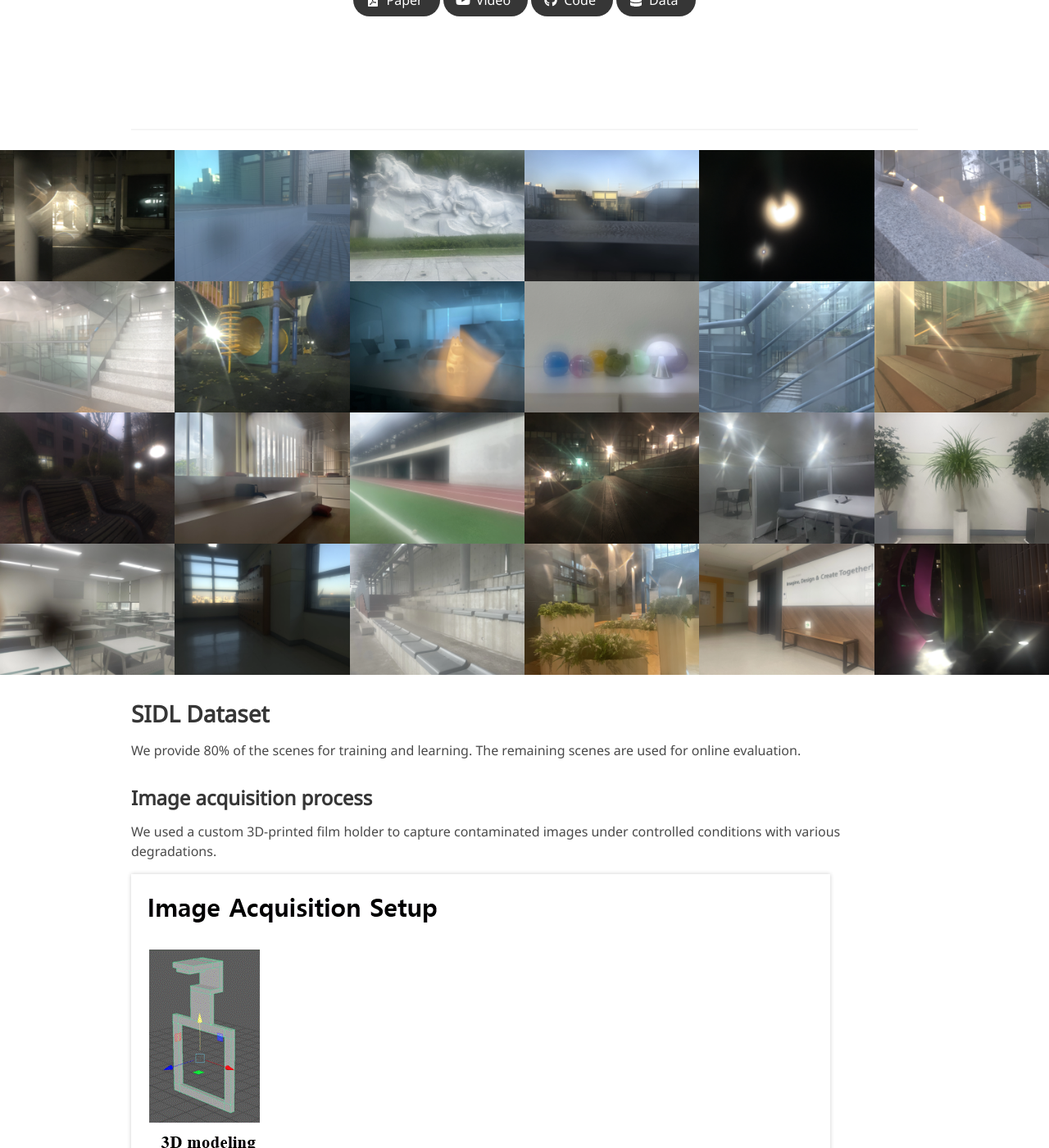
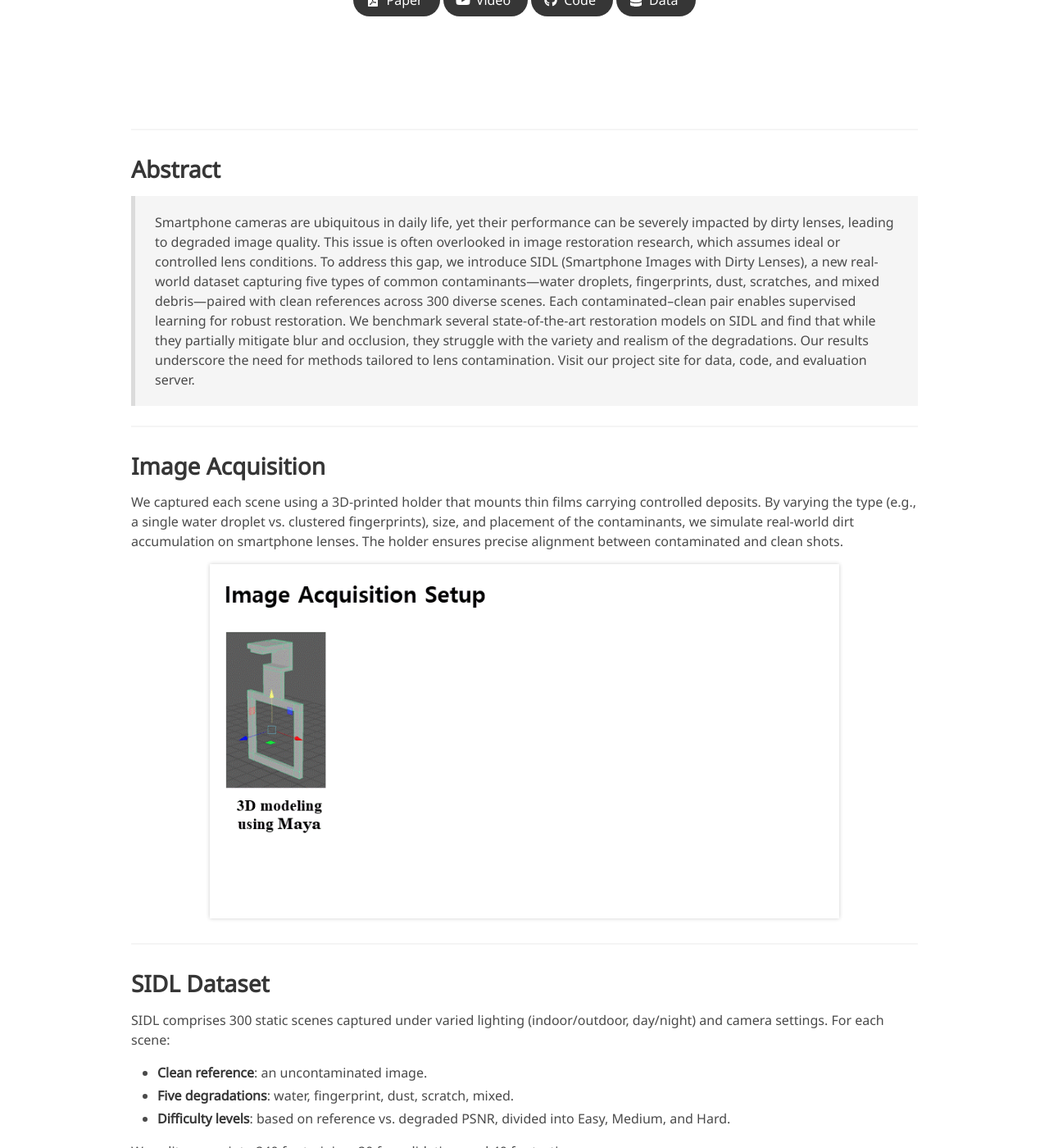
Before and after one commit to sidl-benchmark/sidl-benchmark.github.io, a Jekyll site: the page built from index.md, in a window 1280 px wide and 1400 px high, scrolled down 313 px. Shown: the whole window at 82% size. Built offline with Jekyll 4.4.1, drawn with Linux system fonts in a browser that asks for light colours; some web fonts are replaced; some of the changed text lies outside the part shown.

Commit message:
Update index.md

````diff
--- a/index.md
+++ b/index.md
@@ -39,77 +37,95 @@ data: "https://github.com/your-repo/dataset"
 
 <hr>
 
-<div class="gallery-wrapper">
-  <img src="images/Web_01_W.webp" alt="Example 001">
-  <img src="images/Web_02_D.webp" alt="Example 002">
-  <img src="images/Web_03_F.webp" alt="Example 003">
-  <img src="images/Web_04_W.webp" alt="Example 004">
-  <img src="images/Web_05_F.webp" alt="Example 005">
-  <img src="images/Web_06_W.webp" alt="Example 006">
+## Abstract
 
-  <img src="images/Web_07_W.webp" alt="Example 007">
-  <img src="images/Web_08_S.webp" alt="Example 008">
-  <img src="images/Web_09_W.webp" alt="Example 009">
-  <img src="images/Web_10_W.webp" alt="Example 010">
-  <img src="images/Web_11_W.webp" alt="Example 011">
-  <img src="images/Web_12_S.webp" alt="Example 012">
+> Smartphone cameras are ubiquitous in daily life, yet their performance can be severely impacted by dirty lenses, leading to degraded image quality. This issue is often overlooked in image restoration research, which assumes ideal or controlled lens conditions. To address this gap, we introduce SIDL (Smartphone Images with Dirty Lenses), a new real-world dataset capturing five types of common contaminants—water droplets, fingerprints, dust, scratches, and mixed debris—paired with clean references across 300 diverse scenes. Each contaminated–clean pair enables supervised learning for robust restoration. We benchmark several state-of-the-art restoration models on SIDL and find that while they partially mitigate blur and occlusion, they struggle with the variety and realism of the degradations. Our results underscore the need for methods tailored to lens contamination. Visit our project site for data, code, and evaluation server.
 
-  <img src="images/Web_13_F.webp" alt="Example 013">
-  <img src="images/Web_14_W.webp" alt="Example 014">
-  <img src="images/Web_15_F.webp" alt="Example 015">
-  <img src="images/Web_16_S.webp" alt="Example 016">
-  <img src="images/Web_17_S.webp" alt="Example 017">
-  <img src="images/Web_18_F.webp" alt="Example 018">
+---
 
-  <img src="images/Web_19_D.webp" alt="Example 019">
-  <img src="images/Web_20_F.webp" alt="Example 020">
-  <img src="images/Web_21_D.webp" alt="Example 021">
-  <img src="images/Web_22_W.webp" alt="Example 022">
-  <img src="images/Web_23_F.webp" alt="Example 023">
-  <img src="images/Web_24_W.webp" alt="Example 024">
+## Image Acquisition
+
+We captured each scene using a 3D-printed holder that mounts thin films carrying controlled deposits. By varying the type (e.g., a single water droplet vs. clustered fingerprints), size, and placement of the contaminants, we simulate real-world dirt accumulation on smartphone lenses. The holder ensures precise alignment between contaminated and clean shots.
+
+<div style="text-align: center; margin: 1em 0;">
+  <img src="images/image_acquisition_process.gif" alt="Controlled image acquisition with dirty-lens holder" style="box-shadow: 0 0 5px rgba(0, 0, 0, 0.2); max-width:80%;">
 </div>
 
+---
+
 ## SIDL Dataset
-We provide 80% of the scenes for training and learning. The remaining scenes are used for online evaluation.
 
-### Image acquisition process
-We used a custom 3D-printed film holder to capture contaminated images under controlled conditions with various degradations.
-<div style="text-align:">
-    <img src="images/image_acquisition_process.gif" alt="Image Acquisition Process" style="box-shadow: 0 0 5px rgba(0, 0, 0, 0.2);">
+SIDL comprises 300 static scenes captured under varied lighting (indoor/outdoor, day/night) and camera settings. For each scene:
+
+- **Clean reference**: an uncontaminated image.
+- **Five degradations**: water, fingerprint, dust, scratch, mixed.
+- **Difficulty levels**: based on reference vs. degraded PSNR, divided into Easy, Medium, and Hard.
+
+We split scenes into 240 for training, 20 for validation, and 40 for testing.
+
+To illustrate the challenge, SIDL images span a PSNR range from 15 dB (hardest) to 30 dB (easiest) relative to their clean counterparts—far wider than existing benchmarks, which typically assume controlled noise models.
+
+![Dataset comparison chart](images/compared.png)
+
+Our dataset statistics highlight balanced coverage of environment types (e.g., urban, indoor labs) and contaminant appearances.
+
+![Scene distribution across conditions](images/st.png)
+
+---
+
+### Benchmarking Results
+
+We evaluate several leading restoration methods on SIDL—both classical and deep-learning approaches. While all methods improve perceptual quality and recover fine details under mild blur, their performance degrades sharply on heavy occlusions and nonuniform artifacts. Average PSNR across contaminants ranges from 18 dB (Hard) to 26 dB (Easy), and SSIM from 0.45 to 0.82, leaving substantial room for improvement.
+
+![Quantitative performance plot](images/quantitative.png)
+
+Qualitative examples reveal that common artifacts—such as residual halos around water drops or smearing of fingerprint edges—remain after restoration, especially in complex lighting.
+
+![Sample restoration results on mixed debris](images/qualitative.png)
+
+---
+
+## Download & Evaluation
+
+### Patchified Images (512 × 512)
+Ideal for training batch-based models:
+
+<div class="buttons" style="text-align: center; margin-top: 1em;">
+  <a class="button is-primary" href="https://drive.google.com/file/d/1es3rPo5Y9O96EjDVXanUY8NpaRprWH-h/view?usp=sharing" target="_blank">Train Patches</a>
+  <a class="button is-primary" href="https://drive.google.com/file/d/1u5-MDauO3XolXsU6eOARwlXo7SnpLwqA/view?usp=sharing" target="_blank">Validation Patches</a>
+  <a class="button is-primary" href="https://drive.google.com/file/d/1-SFyyjH0G3C68OfDjZ_O7M4mOqkcJdEf/view?usp=sharing" target="_blank">Test Patches</a>
 </div>
 
-### Patchify images (512×512)
-For efficient training and learning, we provide patchified images.
+### Full-Resolution Images (4032 × 3024)
+For ISP experiments and high-quality restoration:
+
 <div class="buttons" style="text-align: center; margin-top: 1em;">
-  <a class="button is-primary" href="https://drive.google.com/file/d/1es3rPo5Y9O96EjDVXanUY8NpaRprWH-h/view?usp=sharing" target="_blank">Train</a>
-  <a class="button is-primary" href="https://drive.google.com/file/d/1u5-MDauO3XolXsU6eOARwlXo7SnpLwqA/view?usp=sharing" target="_blank">Validation</a>
-  <a class="button is-primary" href="https://drive.google.com/file/d/1-SFyyjH0G3C68OfDjZ_O7M4mOqkcJdEf/view?usp=sharing" target="_blank">Test</a>
+  <a class="button is-primary" href="https://drive.google.com/file/d/1s_gUw1DCqokihl3YtO3lu9_GnLZaSElI/view?usp=sharing" target="_blank">Train Full-Res</a>
+  <a class="button is-primary" href="https://drive.google.com/file/d/1OHxG8Jh0goKIhkJTe9NXZ6uIuD5qVaNH/view?usp=sharing" target="_blank">Validation Full-Res</a>
 </div>
 
-### Full-resolution images (4032×3024)
+### RAW Files & Metadata
+Access DNG files with EXIF and capture settings:
+
 <div class="buttons" style="text-align: center; margin-top: 1em;">
-  <a class="button is-primary" href="https://drive.google.com/file/d/1s_gUw1DCqokihl3YtO3lu9_GnLZaSElI/view?usp=sharing" target="_blank">Train</a>
-  <a class="button is-primary" href="https://drive.google.com/file/d/1OHxG8Jh0goKIhkJTe9NXZ6uIuD5qVaNH/view?usp=sharing" target="_blank">Validation</a>
-</div>
-
-### RAW files
-We also provide RAW image files (DNG) along with metadata.
-<div class="buttons" style="text-align: center; margin-top: 1em;">
-  <a class="button is-primary" href="https://drive.google.com/file/d/1k78IIsUl2eYPnPvWkBampU0qlMrW4F-u/view?usp=sharing" target="_blank">DNG images</a>
-  <a class="button is-primary" href="https://drive.google.com/file/d/1lAab5F3jjCByY4OEvGSAfykyAqp2wfTi/view?usp=sharing" target="_blank">Metadata</a>
+  <a class="button is-primary" href="https://drive.google.com/file/d/1k78IIsUl2eYPnPvWkBampU0qlMrW4F-u/view?usp=sharing" target="_blank">DNG RAW Images</a>
+  <a class="button is-primary" href="https://drive.google.com/file/d/1lAab5F3jjCByY4OEvGSAfykyAqp2wfTi/view?usp=sharing" target="_blank">Metadata (JSON)</a>
 </div>
 
 ### Online Evaluation
+Test your model on our leaderboard server:
+
 <div class="buttons" style="text-align: center; margin-top: 1em;">
-  <a class="button is-primary" href="http://203.253.25.170:8080" target="_blank">Click here to launch evaluation</a>
+  <a class="button is-primary" href="http://203.253.25.170:8080" target="_blank">Launch Evaluation</a>
 </div>
 
-Click the button above to evaluate your model on the SIDL benchmark.
+---
 
-### ISP pipeline
-Coming soon
+### ISP Pipeline
+Coming soon.
 
 ### Citation
+
 ```bibtex
 @inproceedings{choi2025sidl,
   title     = {SIDL: A Real-World Dataset for Restoring Smartphone Images with Dirty Lenses},
````
Also changed, not shown: other parts of index.md (+0 -2 lines).
